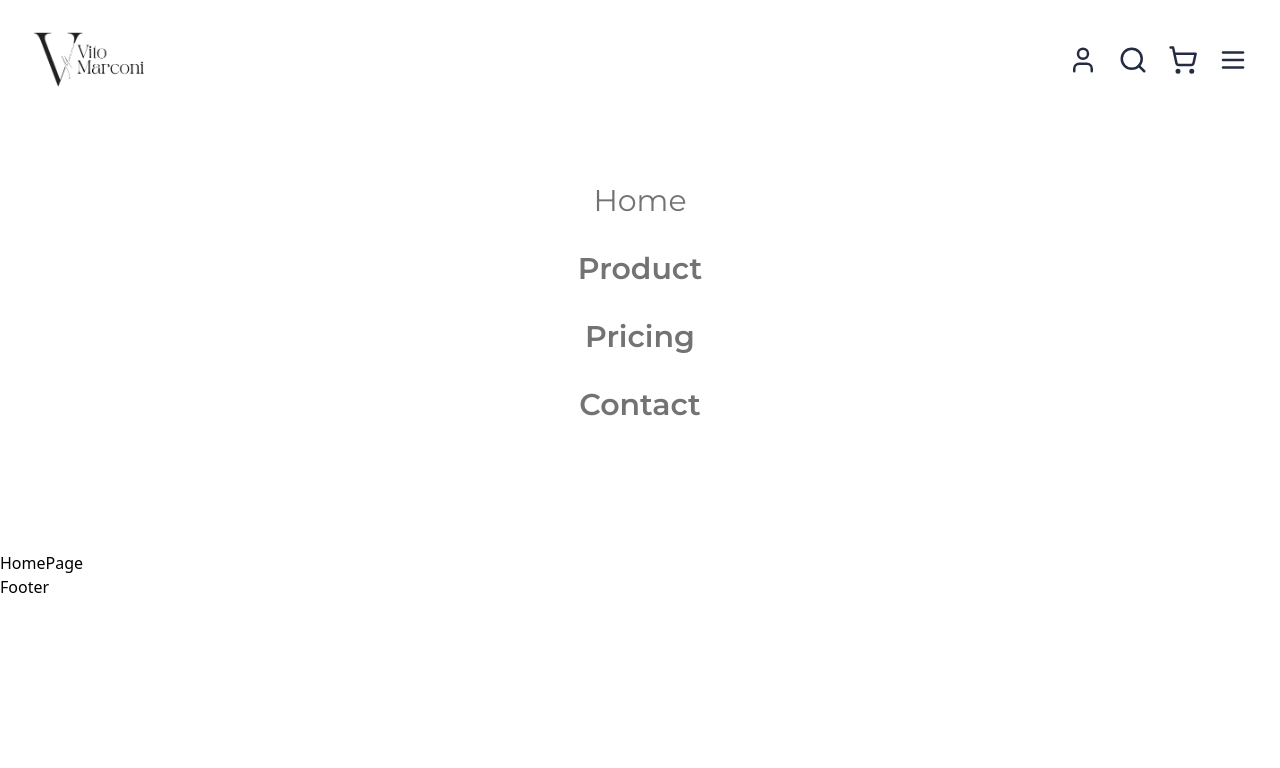
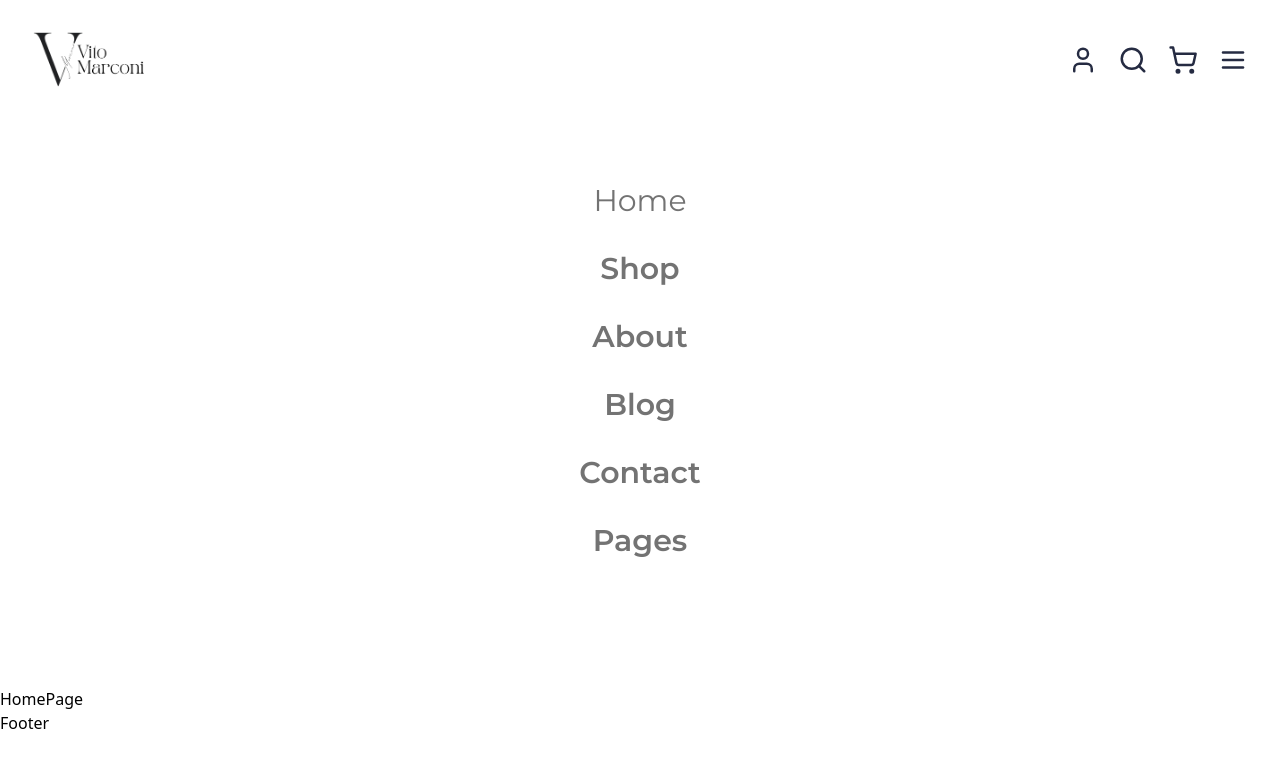
Before and after one commit to irfansubasi/e-commerce, a React (Vite) app: page / in a window 1280 px wide. Shown: the top 768 px of the page. Built offline with nearby package versions, Linux system fonts and the light colour scheme.

Commit message:
change nav elements

```diff
--- a/src/layouts/Header.jsx
+++ b/src/layouts/Header.jsx
@@ -25,12 +25,17 @@ export default function Header() {
           </li>
           <li>
             <Link className="mobile-menu font-semibold" to="/">
-              Product
+              Shop
             </Link>
           </li>
           <li>
             <Link className="mobile-menu font-semibold" to="/">
-              Pricing
+              About
+            </Link>
+          </li>
+          <li>
+            <Link className="mobile-menu font-semibold" to="/">
+              Blog
             </Link>
           </li>
           <li>
@@ -38,6 +43,11 @@ export default function Header() {
               Contact
             </Link>
           </li>
+          <li>
+            <Link className="mobile-menu font-semibold" to="/">
+              Pages
+            </Link>
+          </li>
         </ul>
       </nav>
     </header>
```
